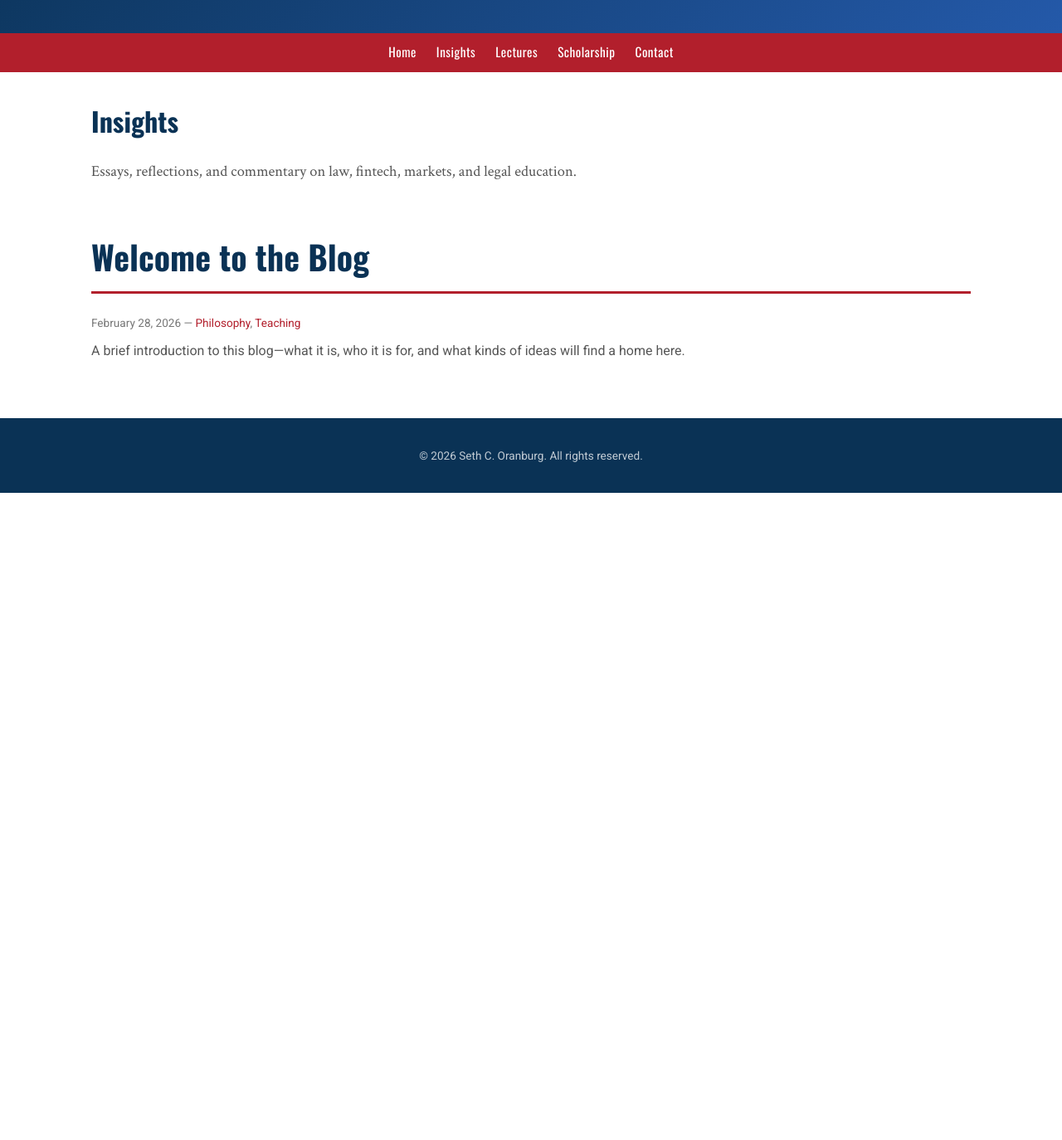
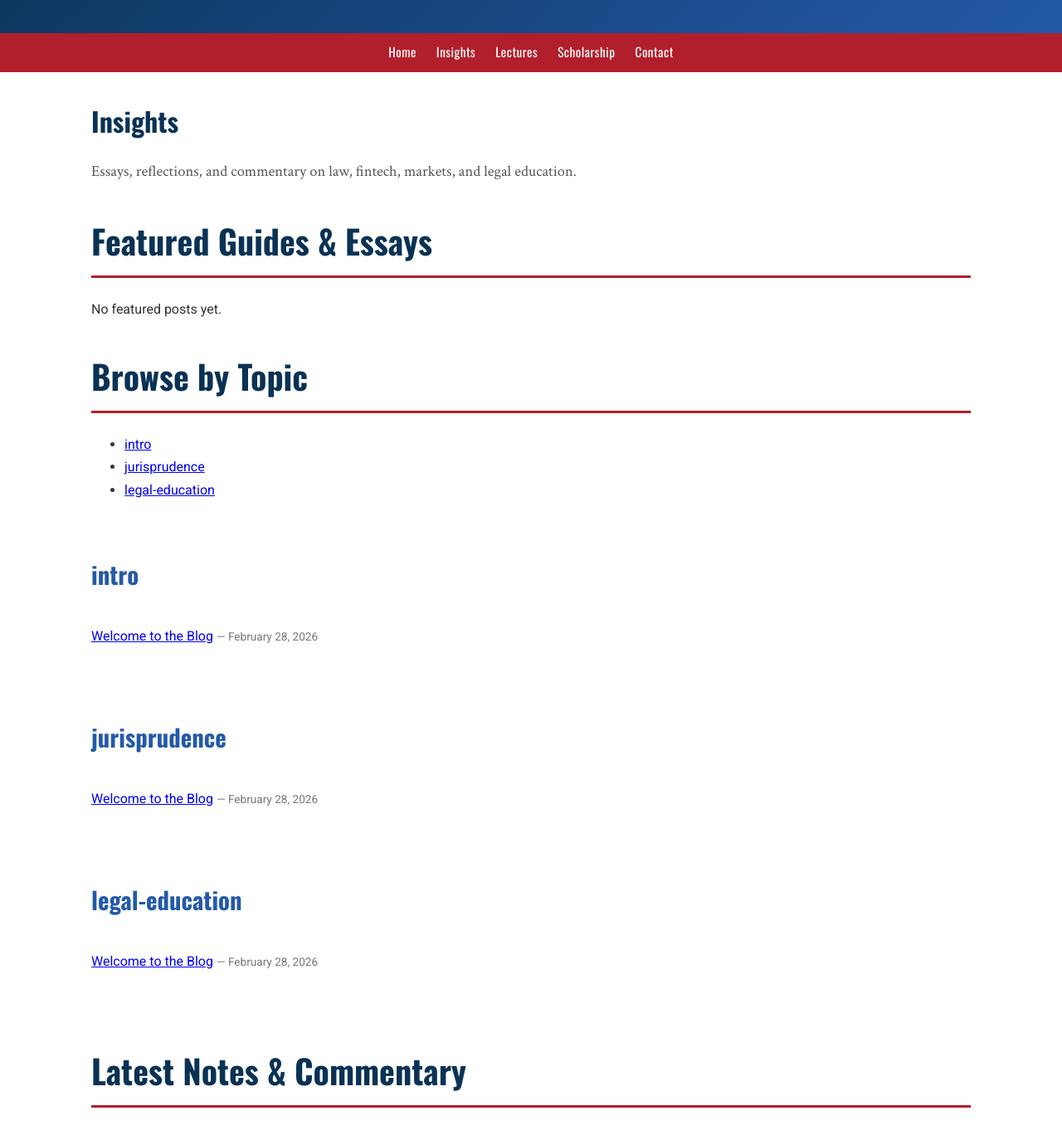
Before and after one commit to Oranburg/oranburg.github.io, a Jekyll site: the page built from insights/index.html, in a window 1280 px wide and 1400 px high, scrolled down 217 px. Shown: the top 1374 px of the window at 83% size. Built offline with Jekyll 4.4.1, drawn with Linux system fonts in a browser that asks for light colours; before the commit the page ends 900 px from its top, so only the background shows below that.

Commit message:
Add Insights hub page with featured posts, tag browsing, and kind badges (#7)
* Initial plan

* Add Jekyll Insights hub page with featured, tag browsing, and latest sections

Co-authored-by: Oranburg <259708769+Oranburg@users.noreply.github.com>

---------

Co-authored-by: copilot-swe-agent[bot] <198982749+Copilot@users.noreply.github.com>
Co-authored-by: Oranburg <259708769+Oranburg@users.noreply.github.com>

```diff
--- a/insights/index.html
+++ b/insights/index.html
@@ -8,19 +8,68 @@ permalink: /insights/
   <p>Essays, reflections, and commentary on law, fintech, markets, and legal education.</p>
 </div>
 
+<h2>Featured Guides &amp; Essays</h2>
+{% assign featured_posts = site.posts | where: "featured", true %}
+{% if featured_posts.size > 0 %}
+<ul class="post-list">
+  {% for post in featured_posts %}
+  <li class="post-list-item">
+    <h3><a href="{{ post.url | relative_url }}">{{ post.title }}</a></h3>
+    <p class="post-meta">
+      <time datetime="{{ post.date | date_to_xmlschema }}">{{ post.date | date: "%B %-d, %Y" }}</time>
+    </p>
+    {% if post.excerpt %}
+    <p class="post-excerpt">{{ post.excerpt | strip_html | truncate: 200 }}</p>
+    {% endif %}
+  </li>
+  {% endfor %}
+</ul>
+{% else %}
+<p>No featured posts yet.</p>
+{% endif %}
+
+<h2>Browse by Topic</h2>
+{% assign all_tags = "" | split: "" %}
+{% for post in site.posts %}
+  {% for tag in post.tags %}
+    {% unless all_tags contains tag %}
+      {% assign all_tags = all_tags | push: tag %}
+    {% endunless %}
+  {% endfor %}
+{% endfor %}
+{% assign all_tags = all_tags | sort %}
+<nav class="tag-nav">
+  <ul>
+    {% for tag in all_tags %}
+    <li><a href="#{{ tag | slugify }}">{{ tag }}</a></li>
+    {% endfor %}
+  </ul>
+</nav>
+
+{% for tag in all_tags %}
+{% assign tag_posts = site.posts | where_exp: "post", "post.tags contains tag" %}
+<section id="{{ tag | slugify }}">
+  <h3>{{ tag }}</h3>
+  <ul class="post-list">
+    {% for post in tag_posts %}
+    <li class="post-list-item">
+      <a href="{{ post.url | relative_url }}">{{ post.title }}</a>
+      <span class="post-meta"> &mdash; <time datetime="{{ post.date | date_to_xmlschema }}">{{ post.date | date: "%B %-d, %Y" }}</time></span>
+    </li>
+    {% endfor %}
+  </ul>
+</section>
+{% endfor %}
+
+<h2>Latest Notes &amp; Commentary</h2>
 {% if site.posts.size > 0 %}
 <ul class="post-list">
   {% for post in site.posts %}
   <li class="post-list-item">
-    <h2><a href="{{ post.url | relative_url }}">{{ post.title }}</a></h2>
+    <h3><a href="{{ post.url | relative_url }}">{{ post.title }}</a></h3>
     <p class="post-meta">
       <time datetime="{{ post.date | date_to_xmlschema }}">{{ post.date | date: "%B %-d, %Y" }}</time>
-      {% if post.categories.size > 0 %}
-        &mdash;
-        {% for cat in post.categories %}
-          <a class="post-category" href="/{{ cat }}/">{{ cat | capitalize }}</a>{% unless forloop.last %}, {% endunless %}
-        {% endfor %}
-      {% endif %}
+      {% if post.kind %}<span class="post-kind-badge">{{ post.kind }}</span>{% endif %}
     </p>
     {% if post.excerpt %}
     <p class="post-excerpt">{{ post.excerpt | strip_html | truncate: 200 }}</p>
```
